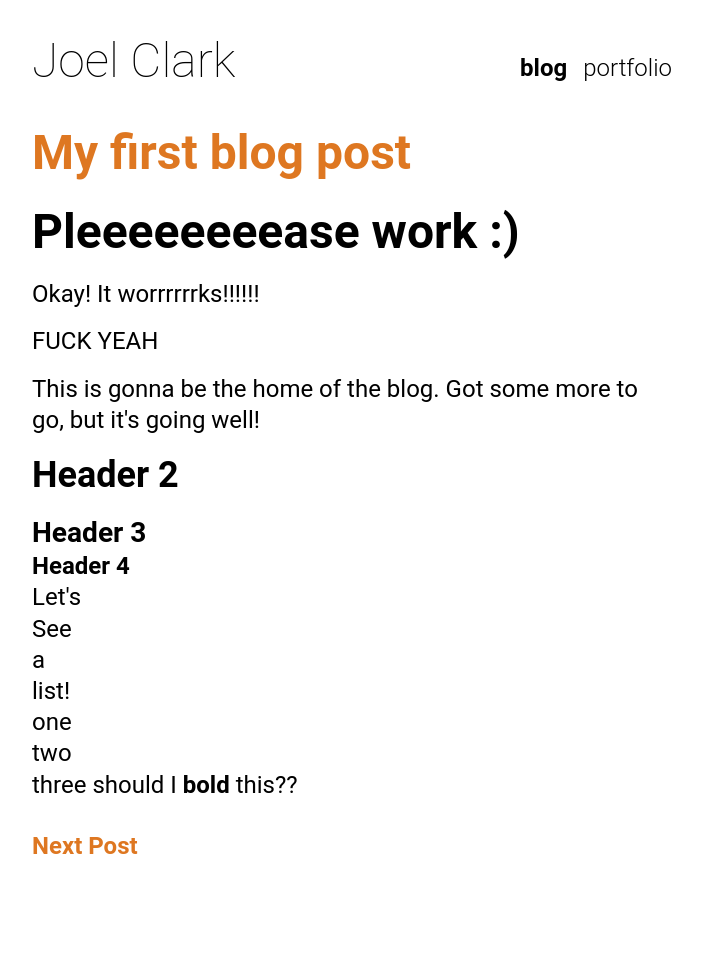
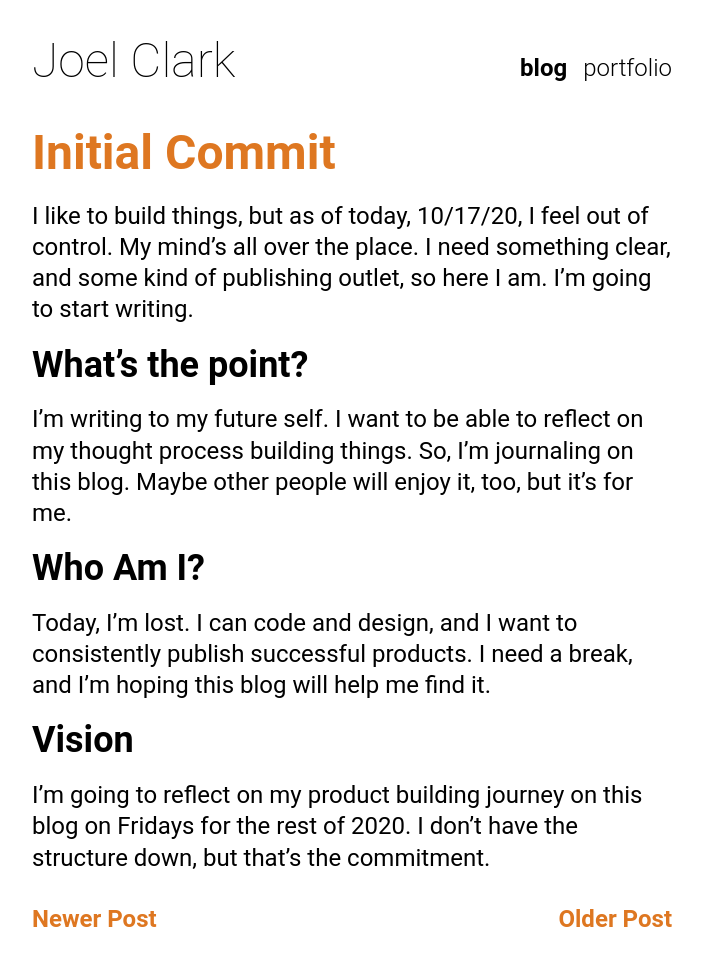
Before and after one commit to joelhenryclark123/blog, a Gatsby site: page /post in a window 1280 px wide. Shown: the whole page, without its empty margins (288-991 px from the left). Before the commit the page ends 892 px from the top, so only its background shows below. Built offline with nearby package versions, Linux system fonts and the light colour scheme; Gatsby itself is replaced by a stand-in of ours.

Commit message:
Added new post, pagination

```diff
--- a/src/pages/post.js
+++ b/src/pages/post.js
@@ -5,18 +5,31 @@ import { graphql, Link } from "gatsby"
 import Layout from "../components/layout/layout"
 import SEO from "../components/layout/seo"
 
-function IndexPage({ data }) {
+function IndexPage({ data, pageContext }) {
   const { markdownRemark } = data // data.markdownRemark holds your post data
   const { frontmatter, html } = markdownRemark
 
   return (
     <Layout>
-      <SEO title="Home" />
+      <SEO title={ frontmatter.date } />
       <div id="post">
         <PostTitle id="PostTitle">{ frontmatter.title }</PostTitle>
         <div dangerouslySetInnerHTML={{ __html: html }} />
       </div>
-      <Link to="/page-2/">Next Post</Link> <br />
+
+      <Footer>
+        {
+          pageContext.currentPage == 1 ? <div/> : <Link to={
+            pageContext.currentPage == 2 ? `/` :
+            `/${parseInt(pageContext.currentPage) - 1}/`
+          }>Newer Post</Link>
+        }
+
+        {
+          pageContext.lastPage ? <div/> : <Link to={ `/${parseInt(pageContext.currentPage) + 1}/` }>Older Post</Link>
+        }
+      </Footer>
+      <br />
     </Layout>
   )
 }
@@ -25,6 +38,19 @@ const PostTitle = styled.h1`
   font-size: 36;
   font-weight: 700;
   color: ${myColors.orange};
+`
+
+const Footer = styled.div`
+  display: grid;
+  grid-template-columns: 1fr 1fr;
+
+  & ${Footer}:nth-child(1) {
+    justify-self: start;
+  }
+
+  & ${Footer}:nth-child(2) {
+    justify-self: end;
+  }
 `
 
 export default IndexPage
--- a/src/posts/post-1.md
+++ b/src/posts/post-1.md
@@ -1,25 +1,18 @@
 ---
-slug: "/post-1"
-date: "2019-05-04"
-title: "My first blog post"
+slug: "/2020-10-17"
+date: "2020-10-17"
+title: "Initial Commit"
 ---
-# Pleeeeeeeease work :)
-Okay! It worrrrrrks!!!!!!
+I like to build things, but as of today, 10/17/20, I feel out of control. My mind’s all over the place. I need something clear, and some kind of publishing outlet, so here I am. I’m going to start writing.
 
-FUCK YEAH
 
-This is gonna be the home of the blog. Got some more to go, but it's going well!
+## What’s the point?
+I’m writing to my future self. I want to be able to reflect on my thought process building things. So, I’m journaling on this blog. Maybe other people will enjoy it, too, but it’s for me.
 
-## Header 2
 
-### Header 3
+## Who Am I?
+Today, I’m lost. I can code and design, and I want to consistently publish successful products. I need a break, and I’m hoping this blog will help me find it.
 
-#### Header 4
-- Let's
-- See
-- a
-- list!
 
-1) one
-2) two
-3) three should I **bold** this??
+## Vision
+I’m going to reflect on my product building journey on this blog on Fridays for the rest of 2020. I don’t have the structure down, but that’s the commitment.
--- /dev/null
+++ b/src/posts/post-2.md
@@ -0,0 +1,34 @@
+---
+slug: "/2020-10-23"
+date: "2020-10-23"
+title: "Blog's up"
+---
+This is my Friday post! I'm pumped to write this out because I've finally moved my blog to a site that I built myself! I'm using React and Gatsby, and planning to serve it through GitHub Pages. I'll get it uploaded later.
+
+## Projects
+
+Since this is my first Friday blog, it's time to start experimenting with post format. For now, I'll just write out my progress on each of my projects.
+
+### Blog
+Last Friday, guilted by [This Book](https://www.amazon.com/dp/B08KH1J644/ref=dp-kindle-redirect?_encoding=UTF8&btkr=1), I decided to start writing more. Now, I'm writing every Friday to reflect on my week. At least for the rest of 2020.
+
+I posted on Medium, but decided to try and build my own blog. I went ahead and designed it in [Figma](https://www.figma.com/file/cHqA0jDYTdE1rhBHyvPmI3/Blog?node-id=0%3A1), and started building it with ReactJS. As of today, it's really barebones. It's essentially in Beta! I still need to edit text, and add the post-navigation-thingy from the designs.
+
+### Beaver
+Last week, I read [The Mom Test](https://www.amazon.com/Mom-Test-customers-business-everyone/dp/1492180742), which sparked a push to build customer conversation skills. One quote really hit me: "Before building for everyone, you must build for *someone*". I'd started noticing that Beaver needs some kind of specialization. It's spread too thin, right now.
+
+I talked to some friends about their troubles managing school and life, and most of them weren't too stressed. However, I discovered that it's really stressful for people to manage having several assignments at once. So, I prototyped out a new feature for the Beaver App.
+
+I built a QR Code Scanner into the app. It allows users to import a list of tasks right into the app -- like schoolwork. I prototyped a [QR code generator](http://104.248.54.113/cps276/qr-test/index.php) and used it for one of my classes.
+
+I discovered it feels pretty awesome to have your whole schedule uploaded to your to do list so quickly. (Un?)fortunately, I'm already anticipating problems -- what if an assignment changes, for example? This may require building a website for people to generate codes and manage the assignments.
+
+I also feel that I need to add a module to confirm added assignments. I have a lot to think about! I'm just glad that I built this feature and have time to figure it out. I like the challenge a lot.
+
+### NextRound
+I finally finished up work for NextRound! Now, I'll have more time to focus on projects, like this blog! I'm grateful for the experience I had with NextRound. I learned a lot.
+
+I'm glad for the team I worked with, and glad that everyone's getting great experience with entreureneurship and product development.
+
+## Conclusion
+I had a really productive week. Next week, I'm planning to publish this blog, think strategy for Beaver QR, and maybe build a new side project
```
Also changed, not shown: gatsby-node.js (+6 -2 lines), src/pages/page-2.js (deleted, +0 -17 lines), src/pages/with-context.js (deleted, +0 -12 lines).
